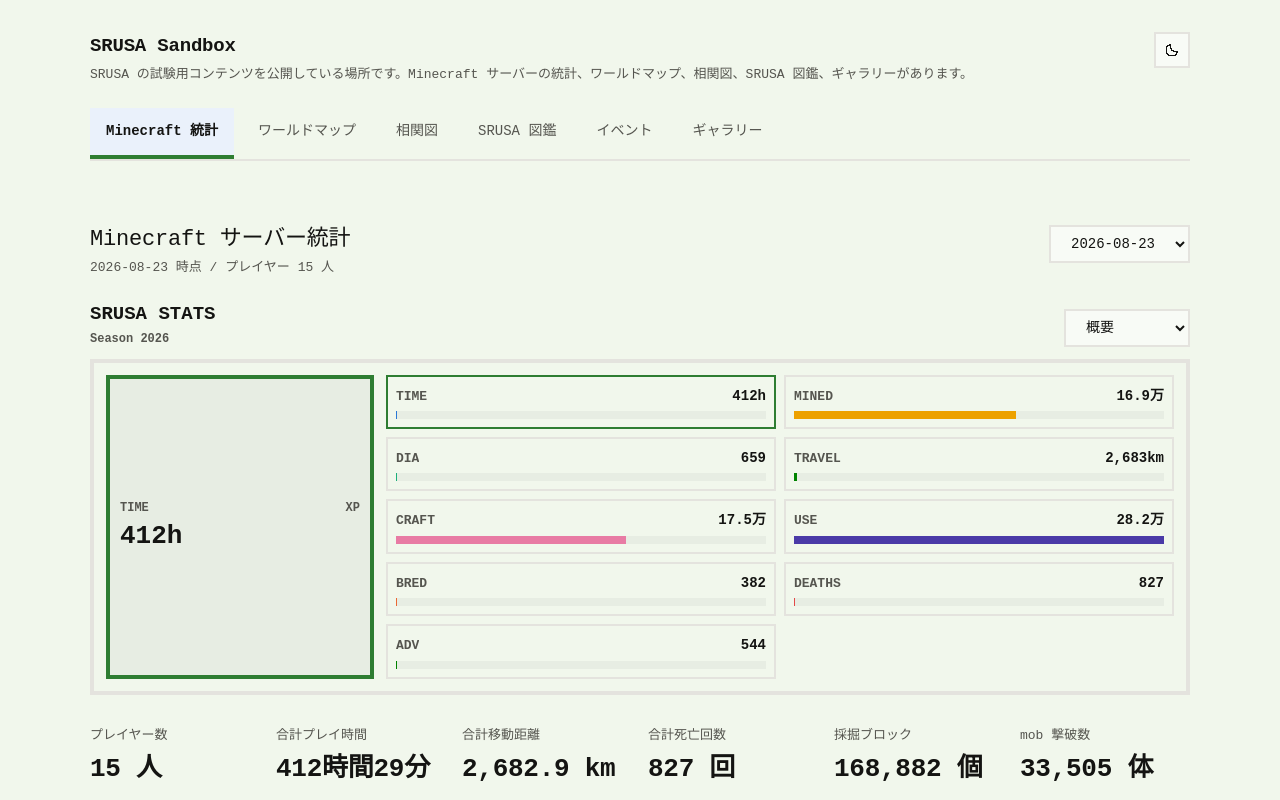
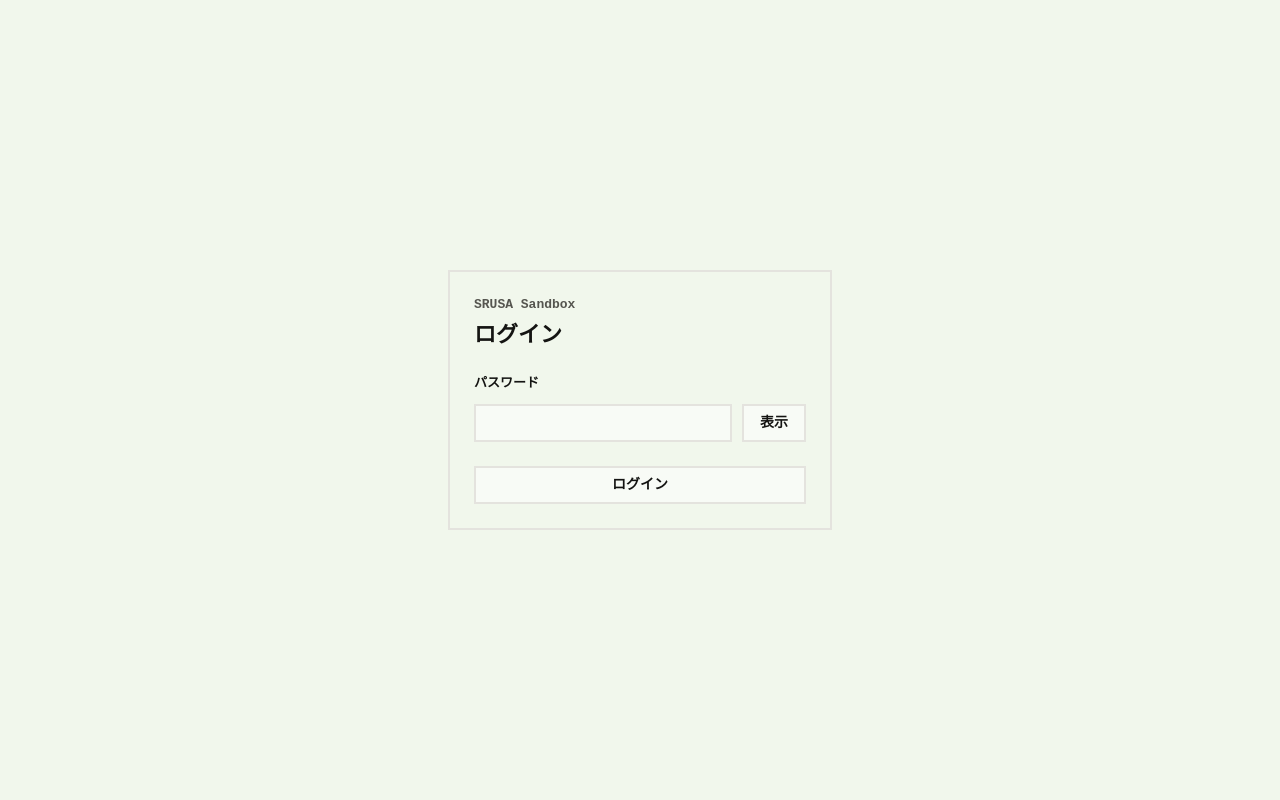
Before and after one commit to SRUSA-JP/srusa-sandbox, a React (Vite) app: page / in a window 1280 px wide. Shown: the top 800 px of the page. Built offline with nearby package versions, Linux system fonts and the light colour scheme; a web font is replaced by a local one.

Commit message:
feat: 簡易ログインを追加

```diff
--- a/index.html
+++ b/index.html
@@ -2,7 +2,7 @@
 <html lang="ja">
   <head>
     <meta charset="UTF-8" />
-    <meta name="viewport" content="width=device-width, initial-scale=1.0" />
+    <meta name="viewport" content="width=device-width, initial-scale=1.0, viewport-fit=cover" />
     <!--
       タイトル・説明・アイコン・マニフェストは vite.config.ts の siteMetadata プラグインが
       src/config/ の値から差し込む。ここに名前や色を書かないこと（画面の表記とずれるため）。
--- a/src/App.tsx
+++ b/src/App.tsx
@@ -1,5 +1,5 @@
 import type { ReactElement } from 'react';
-import { AppShell } from './components';
+import { AppShell, AuthGate } from './components';
 import { useHashRoute } from './hooks/useHashRoute';
 import { ClipsPage, EventRankingsPage, MapPage, PlayerPage, StatsPage, WorldMapPage, ZukanPage } from './pages';
 import { skinForRoute, type Route, type RouteId } from './routes';
@@ -38,8 +38,10 @@
   const Page = PAGES[route.id];
 
   return (
-    <AppShell route={route} onNavigate={navigate} mode={mode} onToggleTheme={toggle}>
-      <Page theme={theme} route={route} />
-    </AppShell>
+    <AuthGate>
+      <AppShell route={route} onNavigate={navigate} mode={mode} onToggleTheme={toggle}>
+        <Page theme={theme} route={route} />
+      </AppShell>
+    </AuthGate>
   );
 }
--- a/src/components/classes.ts
+++ b/src/components/classes.ts
@@ -45,6 +45,9 @@
 /** 入力欄そのもの。ボタンやプルダウンと同じ高さに揃える。 */
 export const FIELD_INPUT = `${CONTROL_BOX} w-[var(--sr-layout-number-input-width)] px-md`;
 
+/** 横幅いっぱいで使う入力欄。ログイン画面など、単独フォームで使う。 */
+export const FIELD_INPUT_FULL = `${CONTROL_BOX} w-full px-md`;
+
 /** 節（グラフ 1 枚 = 記事の 1 節）。枠で囲わず、余白だけで区切る。 */
 export const SECTION = 'mb-section';
 
--- /dev/null
+++ b/src/components/molecules/PasswordField.tsx
@@ -0,0 +1,41 @@
+import { useState } from 'react';
+import { APP_TEXT } from '../../config/messages';
+import { CONTROL, CONTROL_HOVER, FIELD_INPUT_FULL } from '../classes';
+
+export interface PasswordFieldProps {
+  id: string;
+  name: string;
+  invalid: boolean;
+  onInput: () => void;
+}
+
+export function PasswordField({ id, name, invalid, onInput }: PasswordFieldProps) {
+  const [visible, setVisible] = useState(false);
+  const label = visible ? APP_TEXT.auth.hidePassword : APP_TEXT.auth.showPassword;
+
+  return (
+    <div className="flex gap-sm">
+      <input
+        id={id}
+        name={name}
+        type={visible ? 'text' : 'password'}
+        onInput={onInput}
+        className={`${FIELD_INPUT_FULL} min-w-0 flex-1`}
+        autoComplete="current-password"
+        autoCapitalize="none"
+        autoCorrect="off"
+        spellCheck={false}
+        enterKeyHint="go"
+        aria-invalid={invalid}
+      />
+      <button
+        type="button"
+        className={`${CONTROL} ${CONTROL_HOVER} shrink-0 font-medium`}
+        onClick={() => setVisible((current) => !current)}
+        aria-pressed={visible}
+      >
+        {label}
+      </button>
+    </div>
+  );
+}
--- a/src/components/molecules/index.ts
+++ b/src/components/molecules/index.ts
@@ -4,6 +4,7 @@
 export * from './GroupRegion';
 export * from './KpiTile';
 export * from './PersonNode';
+export * from './PasswordField';
 export * from './PlayerIconPlaceholder';
 export * from './RankingPreviewCard';
 export * from './RelationEdge';
--- /dev/null
+++ b/src/components/templates/AuthGate.tsx
@@ -0,0 +1,96 @@
+import { type FormEvent, type ReactNode, useId, useState } from 'react';
+import { APP_TEXT } from '../../config/messages';
+import { CONTROL, CONTROL_DISABLED, CONTROL_HOVER } from '../classes';
+import { PasswordField } from '../molecules';
+
+const AUTH_PASSWORD = 'Srusa1234！';
+const AUTH_STORAGE_KEY = 'srusa-authenticated';
+
+export interface AuthGateProps {
+  children: ReactNode;
+}
+
+function isStoredAuthenticated() {
+  if (typeof window === 'undefined') {
+    return false;
+  }
+
+  try {
+    return window.localStorage.getItem(AUTH_STORAGE_KEY) === 'true';
+  } catch {
+    return false;
+  }
+}
+
+function normalizePassword(password: FormDataEntryValue | null) {
+  return typeof password === 'string' ? password.trim().normalize('NFKC') : '';
+}
+
+export function AuthGate({ children }: AuthGateProps) {
+  const [authenticated, setAuthenticated] = useState(isStoredAuthenticated);
+  const [error, setError] = useState('');
+  const inputId = useId();
+
+  function handleSubmit(event: FormEvent<HTMLFormElement>) {
+    event.preventDefault();
+    const data = new FormData(event.currentTarget);
+    const password = normalizePassword(data.get('password'));
+
+    if (password === normalizePassword(AUTH_PASSWORD)) {
+      if (typeof window !== 'undefined') {
+        try {
+          window.localStorage.setItem(AUTH_STORAGE_KEY, 'true');
+        } catch {
+          // localStorage が使えないブラウザでも、その場の表示は通す。
+        }
+      }
+      setAuthenticated(true);
+      setError('');
+      return;
+    }
+
+    setError(APP_TEXT.auth.error);
+  }
+
+  if (authenticated) {
+    return children;
+  }
+
+  return (
+    <main className="flex min-h-app items-center overflow-y-auto bg-page p-app-safe text-ink">
+      <form
+        className="mx-auto grid w-full max-w-[var(--sr-layout-auth-form-width)] gap-lg rounded-md border-hairline border-divider bg-surface p-lg sm:gap-xl sm:p-xl"
+        onSubmit={handleSubmit}
+      >
+        <div className="min-w-0">
+          <p className="text-sm font-medium text-muted">{APP_TEXT.siteName}</p>
+          <h1 className="mt-xs text-xl font-bold leading-tight text-heading">{APP_TEXT.auth.title}</h1>
+        </div>
+
+        <div className="grid gap-sm">
+          <label className="text-sm font-medium text-heading" htmlFor={inputId}>
+            {APP_TEXT.auth.passwordLabel}
+          </label>
+          <PasswordField
+            id={inputId}
+            name="password"
+            onInput={() => setError('')}
+            invalid={Boolean(error)}
+          />
+          {error && (
+            <p className="text-sm text-danger" role="alert">
+              {error}
+            </p>
+          )}
+        </div>
+
+        <button
+          type="submit"
+          className={`${CONTROL} ${CONTROL_HOVER} ${CONTROL_DISABLED} w-full text-center font-medium`}
+        >
+          {APP_TEXT.auth.submit}
+        </button>
+      </form>
+    </main>
+  );
+}
--- a/src/components/templates/index.ts
+++ b/src/components/templates/index.ts
@@ -1,2 +1,3 @@
 export * from './AppLayout';
 export * from './AppShell';
+export * from './AuthGate';
--- a/src/config/messages.ts
+++ b/src/config/messages.ts
@@ -36,6 +36,15 @@
   theme: {
     toDark: '暗い配色に切り替える',
     toLight: '明るい配色に切り替える',
+  },
+  /** フロントエンドだけでかける簡易ロック。 */
+  auth: {
+    title: 'ログイン',
+    passwordLabel: 'パスワード',
+    showPassword: '表示',
+    hidePassword: '隠す',
+    submit: 'ログイン',
+    error: 'パスワードが違います。',
   },
 } as const;
 
--- a/src/styles/index.css
+++ b/src/styles/index.css
@@ -135,7 +135,27 @@
   border-top-width: var(--sr-border-hairline);
 }
 
+@utility min-h-app {
+  min-height: 100vh;
+  min-height: 100svh;
+}
+
+@utility p-app-safe {
+  box-sizing: border-box;
+  padding: var(--sr-space-lg);
+  padding-block-start: max(var(--sr-space-lg), env(safe-area-inset-top));
+  padding-block-end: max(var(--sr-space-lg), env(safe-area-inset-bottom));
+  padding-inline-start: max(var(--sr-space-lg), env(safe-area-inset-left));
+  padding-inline-end: max(var(--sr-space-lg), env(safe-area-inset-right));
+}
+
 @layer base {
+  html,
+  body,
+  #root {
+    min-height: 100%;
+  }
+
   body {
     background: var(--sr-page-background);
     color: var(--sr-page-text);
--- a/src/theme/tokens.ts
+++ b/src/theme/tokens.ts
@@ -152,6 +152,8 @@
   columnMinWidth: 420,
   /** 読み物の 1 行の最大幅（長すぎる行は読みにくい）。 */
   proseMaxWidth: 760,
+  /** ログイン画面のフォーム幅。スマートフォンでは画面幅に合わせて縮む。 */
+  authFormWidth: 384,
   /** 相関図を縮めずに読める最小の幅。これより狭い画面では横スクロールさせる。 */
   mapMinWidth: 720,
   /** 表を縦スクロールさせる高さ。 */
--- a/vite.config.ts
+++ b/vite.config.ts
@@ -45,6 +45,26 @@
           injectTo: 'head' as const,
         },
         {
+          tag: 'meta',
+          attrs: { name: 'mobile-web-app-capable', content: 'yes' },
+          injectTo: 'head' as const,
+        },
+        {
+          tag: 'meta',
+          attrs: { name: 'apple-mobile-web-app-capable', content: 'yes' },
+          injectTo: 'head' as const,
+        },
+        {
+          tag: 'meta',
+          attrs: { name: 'apple-mobile-web-app-title', content: APP_TEXT.shortName },
+          injectTo: 'head' as const,
+        },
+        {
+          tag: 'meta',
+          attrs: { name: 'apple-mobile-web-app-status-bar-style', content: 'default' },
+          injectTo: 'head' as const,
+        },
+        {
           tag: 'link',
           attrs: { rel: 'icon', type: APP_ICON.type, href: `./${APP_ICON.path}` },
           injectTo: 'head' as const,
```
